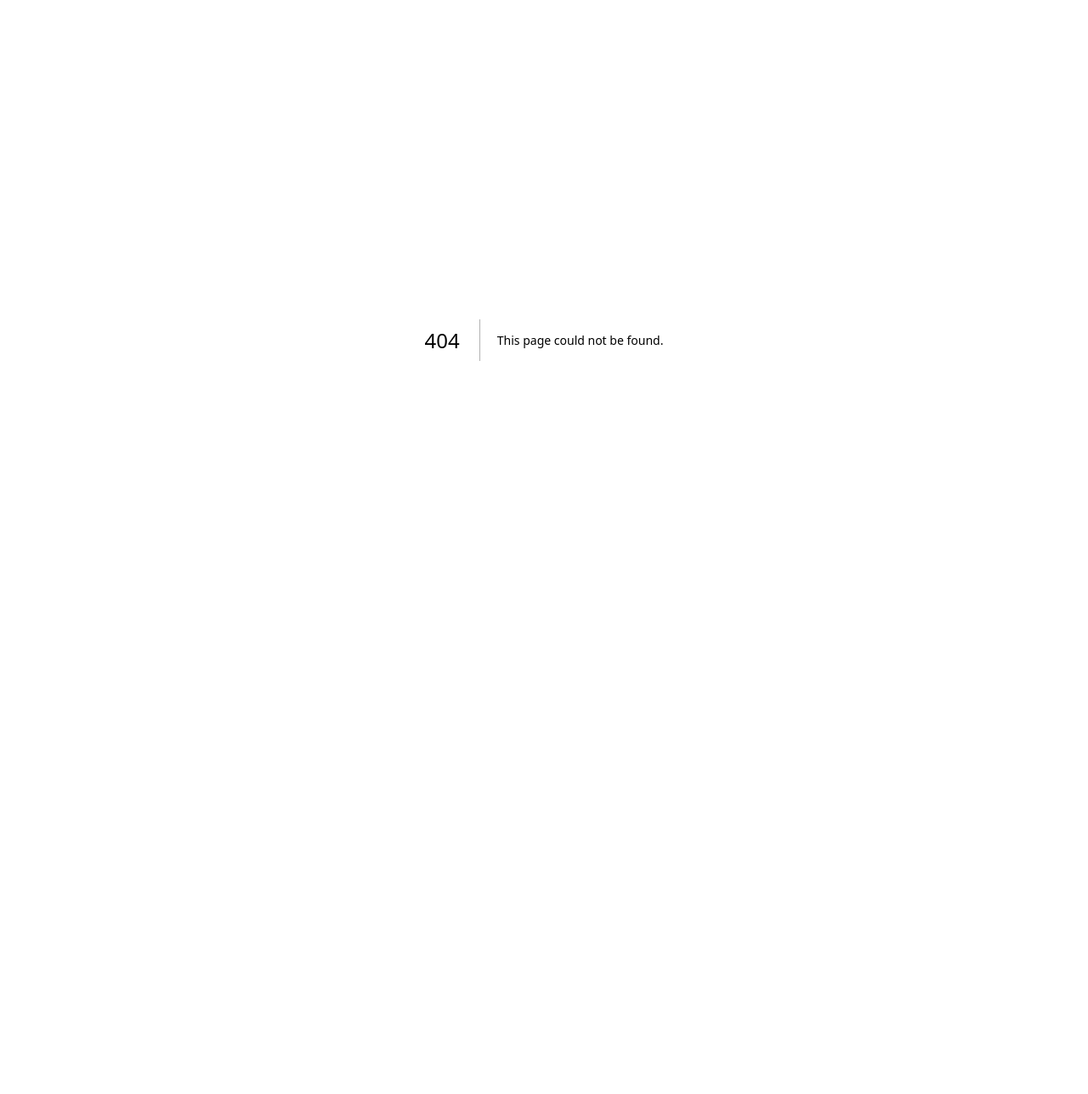
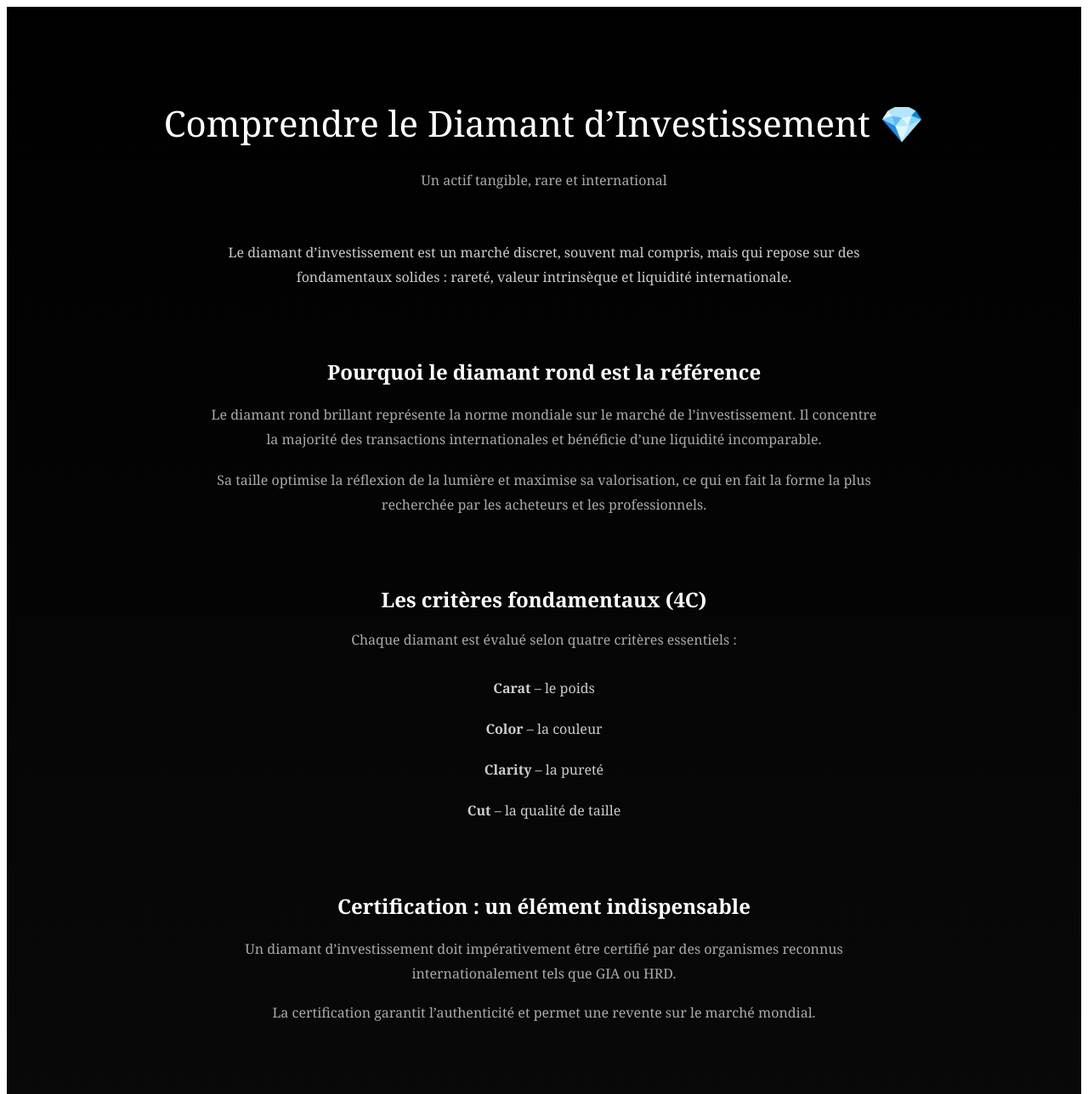
Before and after one commit to chanadet30/diamond-app, a Next.js app: page /guide in a window 1280 px wide. Before the commit this address had no page. Shown: the top 1288 px of the page at 85% size. Before the commit the page ends 800 px from the top, so only its background shows below. Built offline with nearby package versions, Linux system fonts and the light colour scheme.

Commit message:
add guide page

```diff
--- /dev/null
+++ b/app/guide/page.tsx
@@ -0,0 +1,150 @@
+'use client';
+
+export default function GuidePage() {
+  return (
+    <main style={{
+      background: "linear-gradient(180deg, #000000, #0d0d0d)",
+      color: "white",
+      minHeight: "100vh",
+      padding: "80px 20px",
+      fontFamily: "Georgia, serif"
+    }}>
+
+      {/* HERO */}
+      <div style={{ textAlign: "center", maxWidth: "900px", margin: "auto" }}>
+        <h1 style={{ fontSize: "42px", fontWeight: "300" }}>
+          Comprendre le Diamant d’Investissement 💎
+        </h1>
+
+        <p style={{ marginTop: "20px", color: "#aaa" }}>
+          Un actif tangible, rare et international
+        </p>
+      </div>
+
+      {/* INTRO */}
+      <div style={{
+        maxWidth: "800px",
+        margin: "60px auto",
+        color: "#ccc",
+        lineHeight: "1.8",
+        textAlign: "center"
+      }}>
+        <p>
+          Le diamant d’investissement est un marché discret, souvent mal compris,
+          mais qui repose sur des fondamentaux solides : rareté, valeur intrinsèque et liquidité internationale.
+        </p>
+      </div>
+
+      {/* SECTION ROND */}
+      <div style={{
+        maxWidth: "800px",
+        margin: "80px auto",
+        textAlign: "center"
+      }}>
+        <h2>Pourquoi le diamant rond est la référence</h2>
+
+        <p style={{ marginTop: "20px", color: "#aaa", lineHeight: "1.8" }}>
+          Le diamant rond brillant représente la norme mondiale sur le marché de l’investissement.
+          Il concentre la majorité des transactions internationales et bénéficie d’une liquidité incomparable.
+        </p>
+
+        <p style={{ marginTop: "20px", color: "#aaa", lineHeight: "1.8" }}>
+          Sa taille optimise la réflexion de la lumière et maximise sa valorisation,
+          ce qui en fait la forme la plus recherchée par les acheteurs et les professionnels.
+        </p>
+      </div>
+
+      {/* 4C */}
+      <div style={{
+        maxWidth: "800px",
+        margin: "80px auto",
+        textAlign: "center"
+      }}>
+        <h2>Les critères fondamentaux (4C)</h2>
+
+        <p style={{ marginTop: "20px", color: "#aaa" }}>
+          Chaque diamant est évalué selon quatre critères essentiels :
+        </p>
+
+        <div style={{ marginTop: "30px", lineHeight: "2", color: "#ccc" }}>
+          <p><b>Carat</b> – le poids</p>
+          <p><b>Color</b> – la couleur</p>
+          <p><b>Clarity</b> – la pureté</p>
+          <p><b>Cut</b> – la qualité de taille</p>
+        </div>
+      </div>
+
+      {/* CERTIFICATION */}
+      <div style={{
+        maxWidth: "800px",
+        margin: "80px auto",
+        textAlign: "center"
+      }}>
+        <h2>Certification : un élément indispensable</h2>
+
+        <p style={{ marginTop: "20px", color: "#aaa", lineHeight: "1.8" }}>
+          Un diamant d’investissement doit impérativement être certifié par des organismes reconnus internationalement
+          tels que GIA ou HRD.
+        </p>
+
+        <p style={{ marginTop: "20px", color: "#aaa" }}>
+          La certification garantit l’authenticité et permet une revente sur le marché mondial.
+        </p>
+      </div>
+
+      {/* PRIX */}
+      <div style={{
+        maxWidth: "800px",
+        margin: "80px auto",
+        textAlign: "center"
+      }}>
+        <h2>Comment est déterminé le prix</h2>
+
+        <p style={{ marginTop: "20px", color: "#aaa", lineHeight: "1.8" }}>
+          Le marché du diamant s’appuie sur des références internationales comme le Rapaport,
+          qui sert de base aux transactions professionnelles.
+        </p>
+
+        <p style={{ marginTop: "20px", color: "#aaa" }}>
+          L’enjeu consiste à accéder à des pierres en dessous de ces références,
+          grâce à un réseau et une capacité de négociation.
+        </p>
+      </div>
+
+      {/* POURQUOI PASSER PAR UN CHASSEUR */}
+      <div style={{
+        maxWidth: "800px",
+        margin: "80px auto",
+        textAlign: "center"
+      }}>
+        <h2>Pourquoi passer par un chasseur de diamants</h2>
+
+        <p style={{ marginTop: "20px", color: "#aaa", lineHeight: "1.8" }}>
+          Le marché est fragmenté, opaque et difficile d’accès pour un particulier.
+        </p>
+
+        <p style={{ marginTop: "20px", color: "#aaa" }}>
+          L’approche consiste à rechercher, analyser et négocier directement sur le marché international
+          afin d’obtenir les meilleures conditions.
+        </p>
+      </div>
+
+      {/* CTA */}
+      <div style={{
+        textAlign: "center",
+        marginTop: "100px"
+      }}>
+        <a href="/"
+          style={{
+            padding: "16px 30px",
+            background: "white",
+            color: "black",
+            textDecoration: "none"
+          }}>
+          Accéder à une consultation
+        </a>
+      </div>
+
+    </main>
+  );
+}
```
